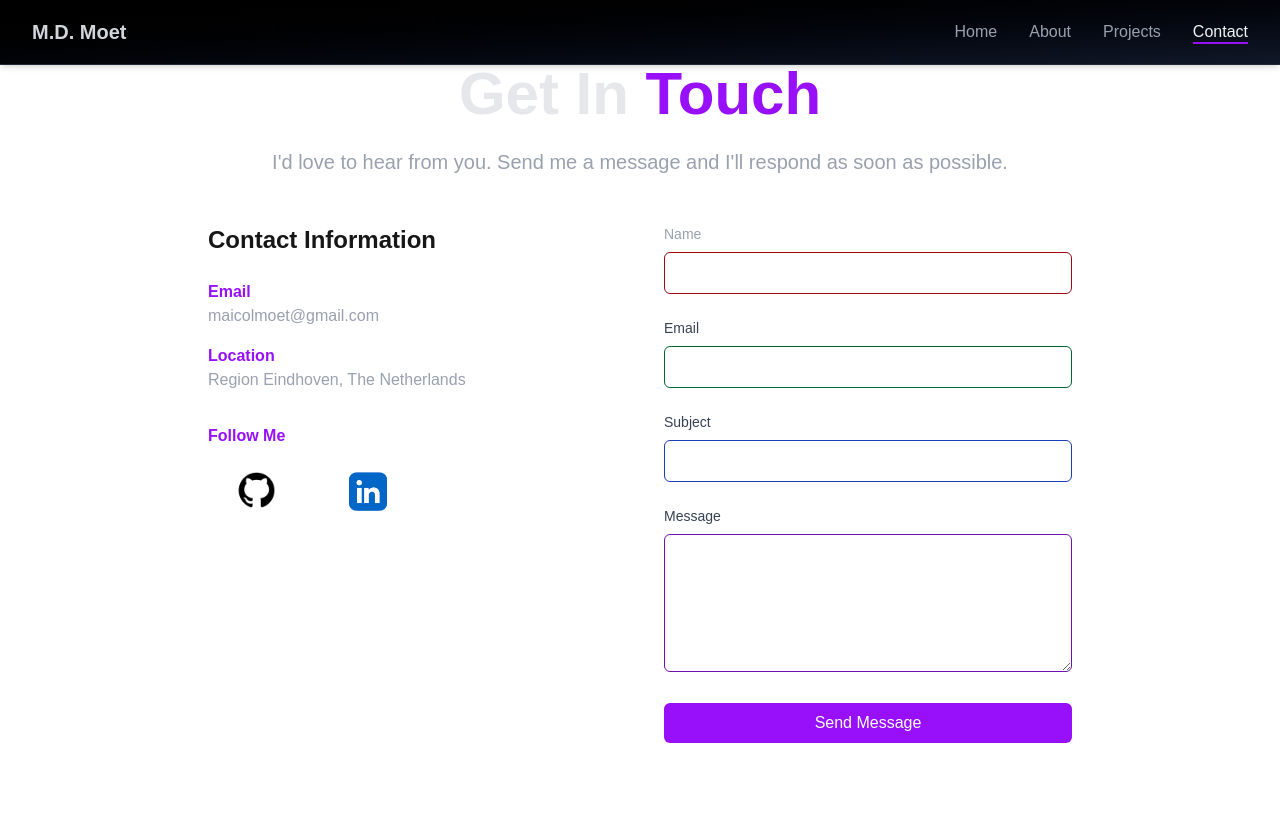
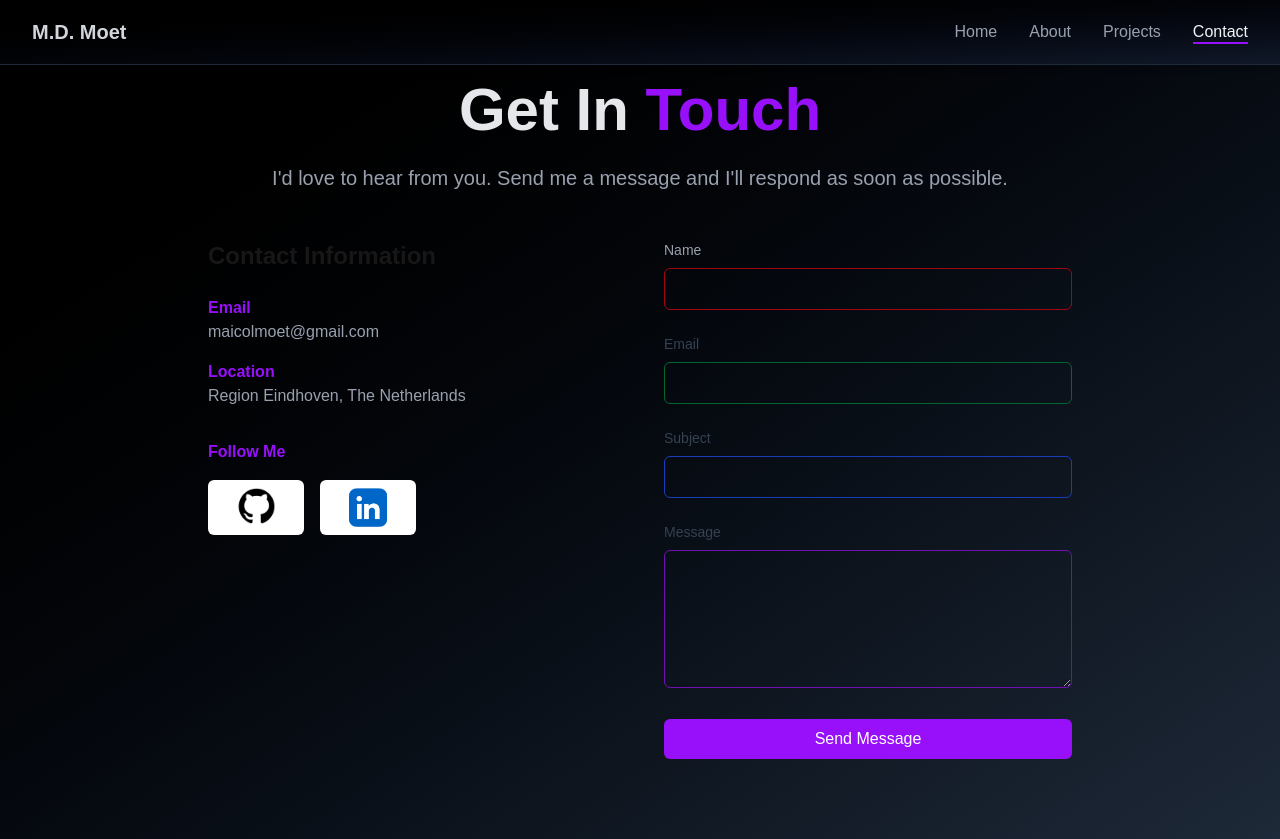
Before and after one commit to MDMoet/Portfolio, a Next.js app in the folder frontend/: page /contact in a window 1280 px wide. Before the commit the page ends 807 px from the top, so only its background shows below. Built offline with nearby package versions, Linux system fonts and the light colour scheme.

Commit message:
Text spacing and color fix for contact page

```diff
--- a/frontend/src/app/contact/page.tsx
+++ b/frontend/src/app/contact/page.tsx
@@ -2,7 +2,8 @@ import Image from 'next/image';
 
 export default function Contact() {
   return (
-    <div className="max-w-4xl mx-auto px-4 py-16">
+    <section className="bg-gradient-to-br from-black to-gray-800 min-h-screen">
+    <div className="max-w-4xl mx-auto px-4 py-20">
       <div className="text-center">
       <h1 className="text-4xl md:text-5xl lg:text-6xl font-bold text-gray-200 mb-4 lg:mb-6">Get In <span className="text-purple-600">Touch</span></h1>
       <p className="text-xl text-gray-400 mb-12">
@@ -112,5 +113,6 @@ export default function Contact() {
         </div>
       </div>
     </div>
+    </section>
   );
 }
```
